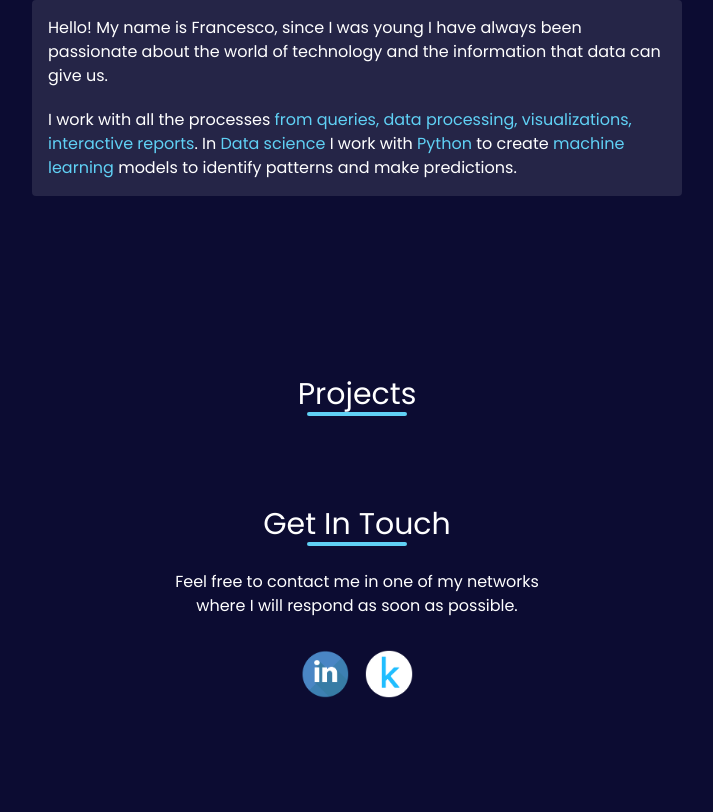
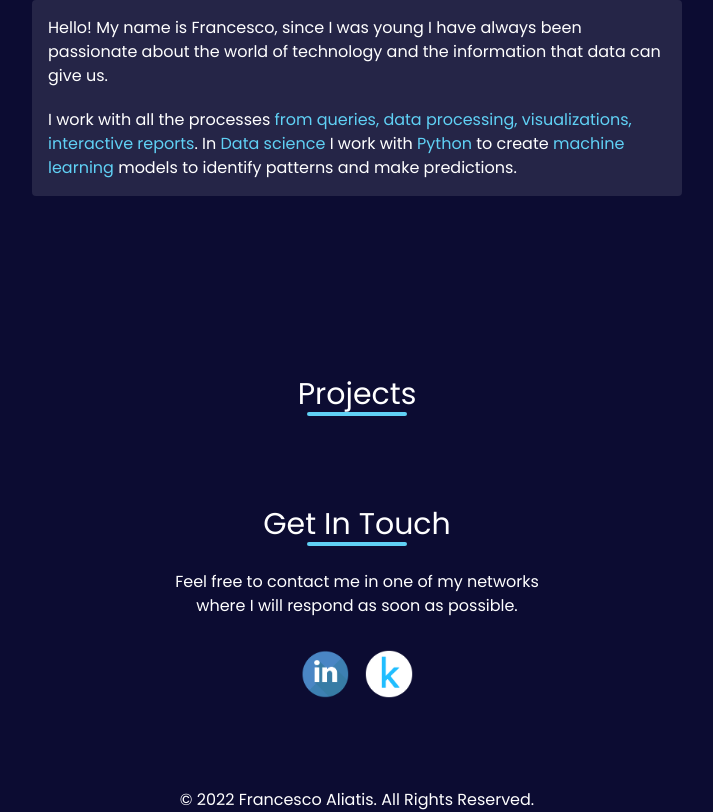
Before and after one commit to stechx1/francesco-portfolio, a Next.js app: page / in a window 1280 px wide. Shown: the part 980-1792 px from the top of the page, without its empty margins (283-996 px from the left). Before the commit the page ends 1678 px from the top, so only its background shows below. Built offline with nearby package versions, Linux system fonts and the light colour scheme.

Commit message:
feat: add footer

```diff
--- /dev/null
+++ b/src/components/Footer/Footer.jsx
@@ -0,0 +1,7 @@
+export const Footer = () => {
+  return (
+    <div className="text-white mt-[90px] text-center">
+      <p>© 2022 Francesco Aliatis. All Rights Reserved.</p>
+    </div>
+  );
+};
--- /dev/null
+++ b/src/components/Footer/index.js
@@ -0,0 +1 @@
+export * from './Footer';
--- a/src/components/index.js
+++ b/src/components/index.js
@@ -1,3 +1,4 @@
 export * from './Navbar';
 export * from './Button';
 export * from './Heading';
+export * from './Footer';
--- a/src/pages/_app.js
+++ b/src/pages/_app.js
@@ -1,11 +1,12 @@
 import '../../styles/globals.css';
-import { Navbar } from '../components';
+import { Footer, Navbar } from '../components';
 
 function MyApp({ Component, pageProps }) {
   return (
     <>
       <Navbar />
       <Component {...pageProps} />
+      <Footer />
     </>
   );
 }
```
